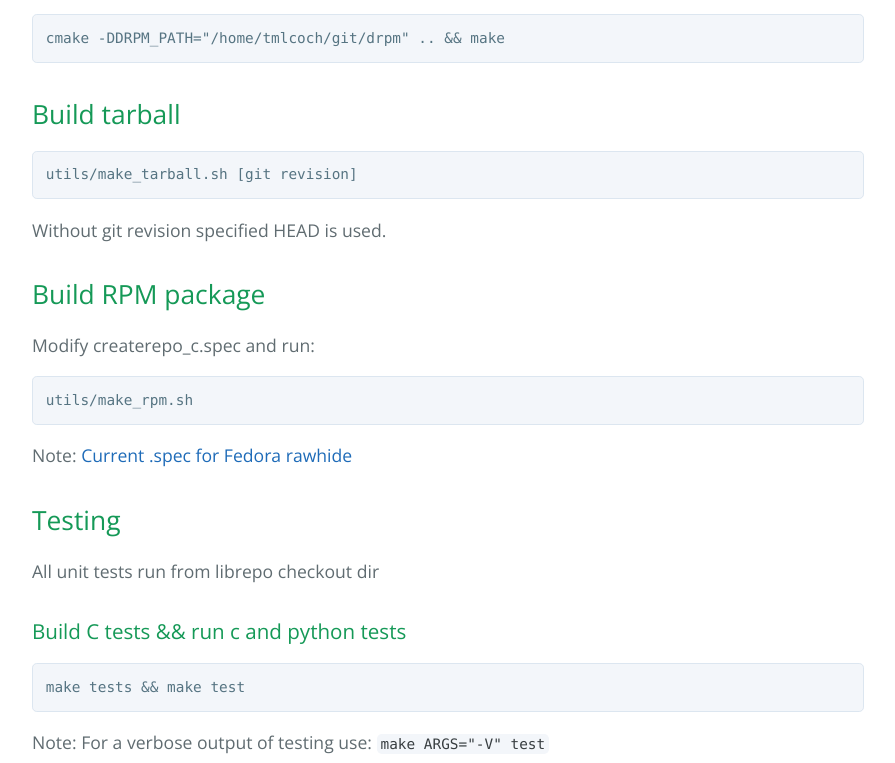
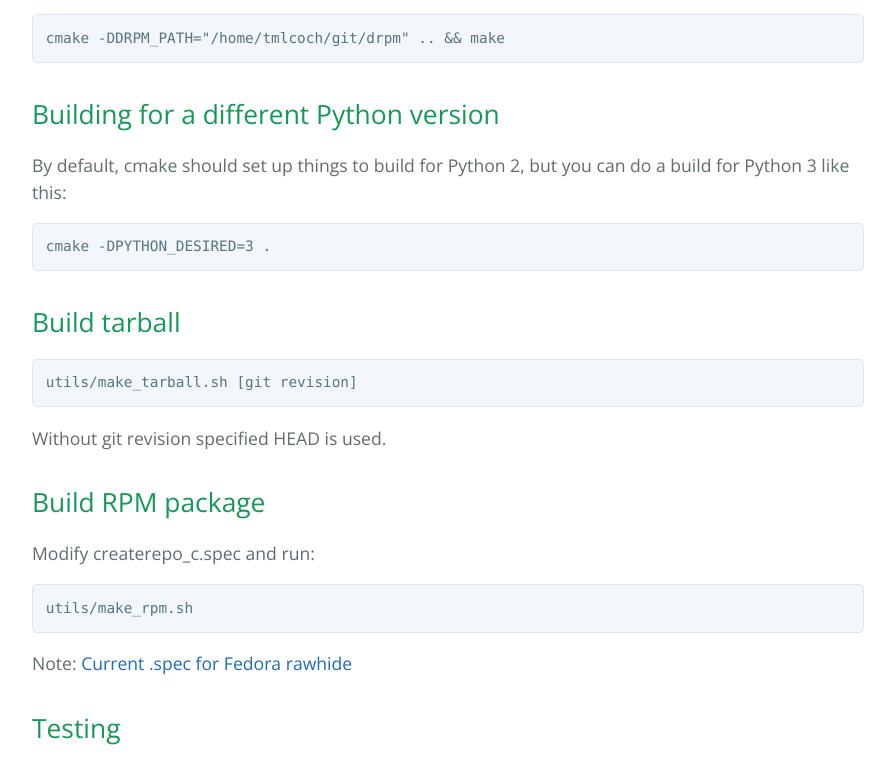
Before and after one commit to rpm-software-management/createrepo_c, a plain HTML site: page index.html in a window 1280 px wide. Shown: the part 2575-3338 px from the top of the page, without its empty margins (192-1087 px from the left). Drawn offline with nearby package versions, Linux system fonts and the light colour scheme.

Commit message:
Add note about building for Python 3

```diff
--- a/index.html
+++ b/index.html
@@ -123,6 +123,14 @@ make
 where the path is path to your build of drpm library.</p>
 
 <pre><code>cmake -DDRPM_PATH="/home/tmlcoch/git/drpm" .. &amp;&amp; make
+</code></pre>
+
+<h2>
+<a id="building-for-a-different-python-version" class="anchor" href="#build-tarball" aria-hidden="true"><span class="octicon octicon-link"></span></a>Building for a different Python version</h2>
+
+<p>By default, cmake should set up things to build for Python 2, but you can do a build for Python 3 like this:</p>
+
+<pre><code>cmake -DPYTHON_DESIRED=3 .
 </code></pre>
 
 <h2>
```
